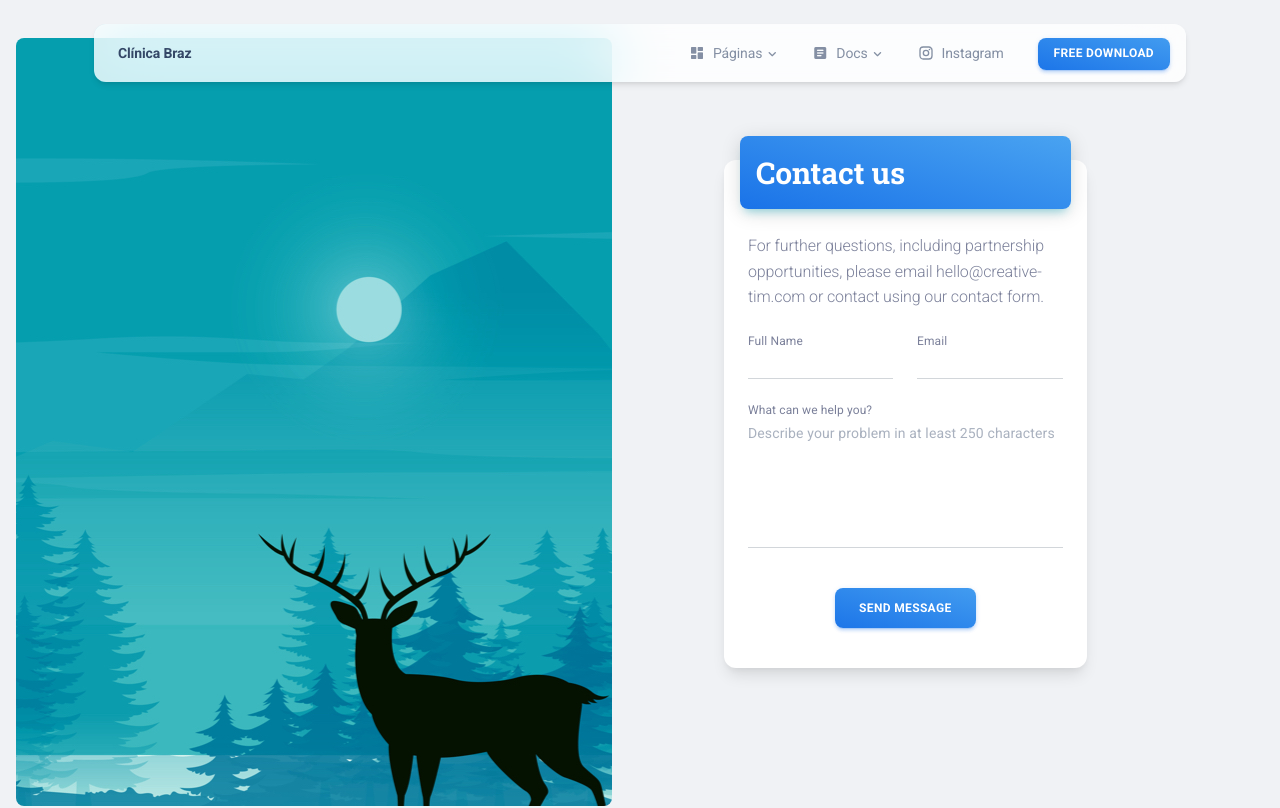
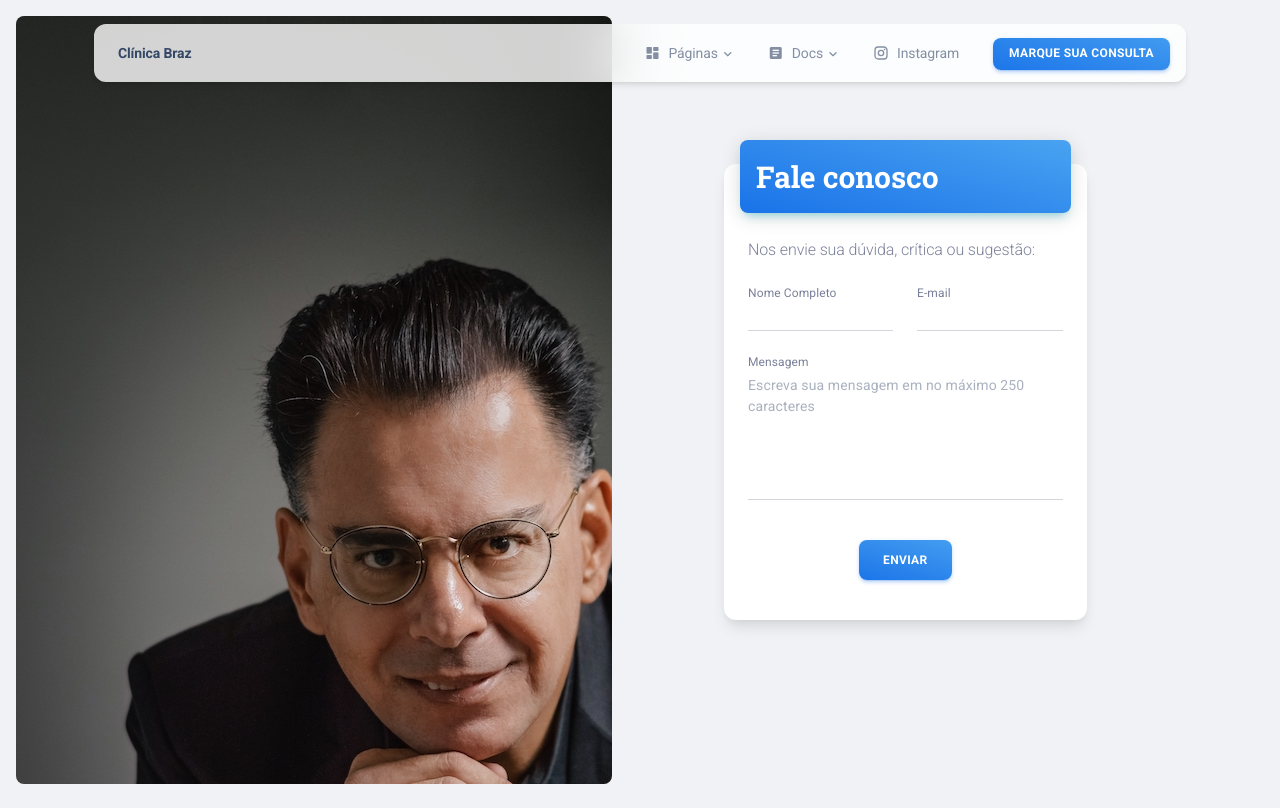
Before and after one commit to liviasouza01/ClinicProjectReact, a React (Create React App) app: page /pages/landing-pages/contact-us in a window 1280 px wide. Shown: the top 808 px of the page. Built offline with nearby package versions, Linux system fonts and the light colour scheme.

Commit message:
contact us updated

```diff
--- a/src/pages/LandingPages/Author/index.js
+++ b/src/pages/LandingPages/Author/index.js
@@ -41,8 +41,8 @@ function Author() {
         routes={routes}
         action={{
           type: "external",
-          route: "https://www.creative-tim.com/product/material-kit-react",
-          label: "free download",
+          route: "https://app.simdoctor.com.br/clinicabraz/",
+          label: "Marque sua consulta",
           color: "info",
         }}
         transparent
--- a/src/pages/LandingPages/Author/sections/Profile.js
+++ b/src/pages/LandingPages/Author/sections/Profile.js
@@ -53,7 +53,7 @@ function Profile() {
                 </Grid>
               </Grid>
               <MKTypography variant="body1" fontWeight="light" color="text">
-                Conte um pouco da sua história pessoal <br />
+                Nasci no interior de Pernambuco, numa cidade chamada Pedra.... <br />
               </MKTypography>
             </Grid>
           </Grid>
--- a/src/pages/LandingPages/ContactUs/index.js
+++ b/src/pages/LandingPages/ContactUs/index.js
@@ -31,7 +31,7 @@ import routes from "routes";
 import footerRoutes from "footer.routes";
 
 // Image
-import bgImage from "assets/images/illustrations/illustration-reset.jpg";
+import bgImage from "assets/images/illustrations/guilherme.jpg";
 
 function ContactUs() {
   return (
@@ -41,8 +41,8 @@ function ContactUs() {
           routes={routes}
           action={{
             type: "external",
-            route: "https://www.creative-tim.com/product/material-kit-react",
-            label: "free download",
+            route: "https://app.simdoctor.com.br/clinicabraz/",
+            label: "Marque sua consulta",
             color: "info",
           }}
         />
@@ -90,20 +90,19 @@ function ContactUs() {
               mt={-3}
             >
               <MKTypography variant="h3" color="white">
-                Contact us
+                Fale conosco
               </MKTypography>
             </MKBox>
             <MKBox p={3}>
               <MKTypography variant="body2" color="text" mb={3}>
-                For further questions, including partnership opportunities, please email
-                hello@creative-tim.com or contact using our contact form.
+                Nos envie sua dúvida, crítica ou sugestão:
               </MKTypography>
               <MKBox width="100%" component="form" method="post" autoComplete="off">
                 <Grid container spacing={3}>
                   <Grid item xs={12} md={6}>
                     <MKInput
                       variant="standard"
-                      label="Full Name"
+                      label="Nome Completo"
                       InputLabelProps={{ shrink: true }}
                       fullWidth
                     />
@@ -112,7 +111,7 @@ function ContactUs() {
                     <MKInput
                       type="email"
                       variant="standard"
-                      label="Email"
+                      label="E-mail"
                       InputLabelProps={{ shrink: true }}
                       fullWidth
                     />
@@ -120,8 +119,8 @@ function ContactUs() {
                   <Grid item xs={12}>
                     <MKInput
                       variant="standard"
-                      label="What can we help you?"
-                      placeholder="Describe your problem in at least 250 characters"
+                      label="Mensagem"
+                      placeholder="Escreva sua mensagem em no máximo 250 caracteres"
                       InputLabelProps={{ shrink: true }}
                       multiline
                       fullWidth
@@ -131,7 +130,7 @@ function ContactUs() {
                 </Grid>
                 <Grid container item justifyContent="center" xs={12} mt={5} mb={2}>
                   <MKButton type="submit" variant="gradient" color="info">
-                    Send Message
+                    Enviar
                   </MKButton>
                 </Grid>
               </MKBox>
```
Also changed, not shown: src/assets/images/illustrations/guilherme.jpg (added), 1 other file (tests, documents, lock files or other folders).
